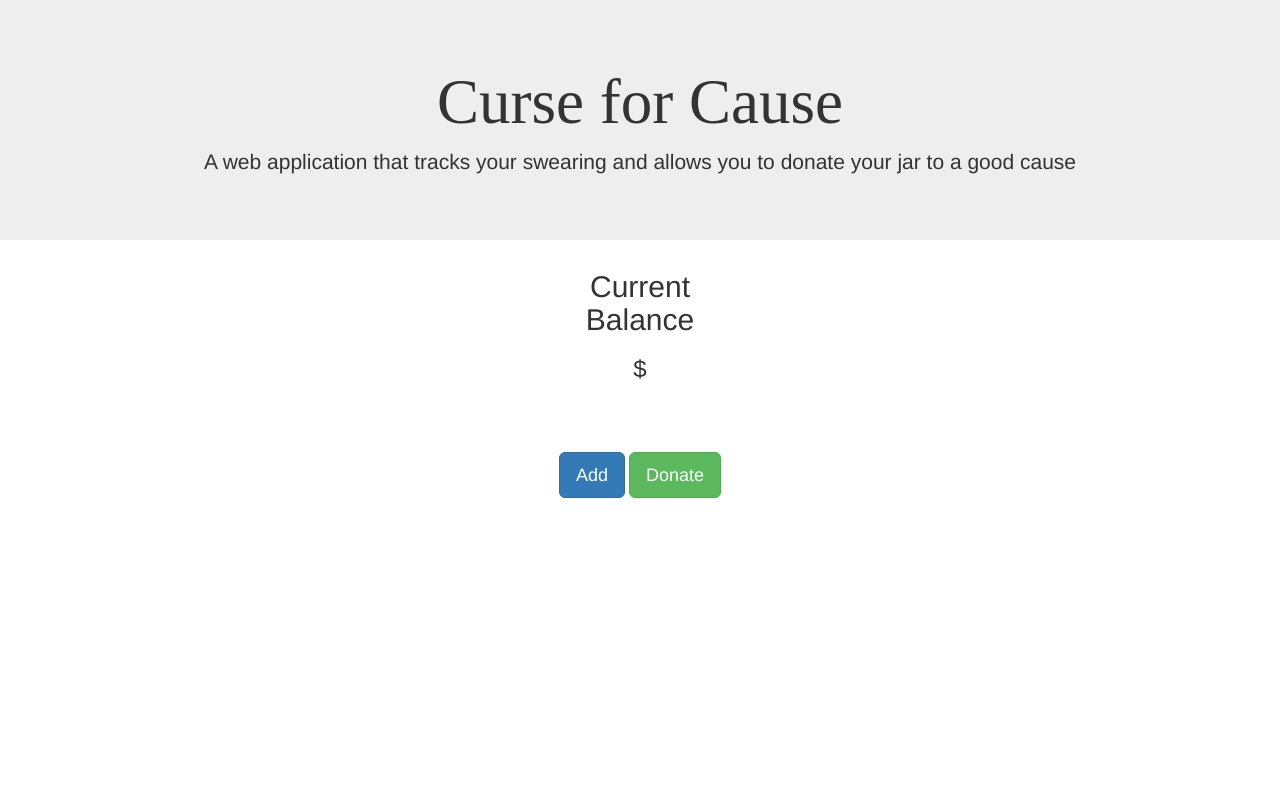
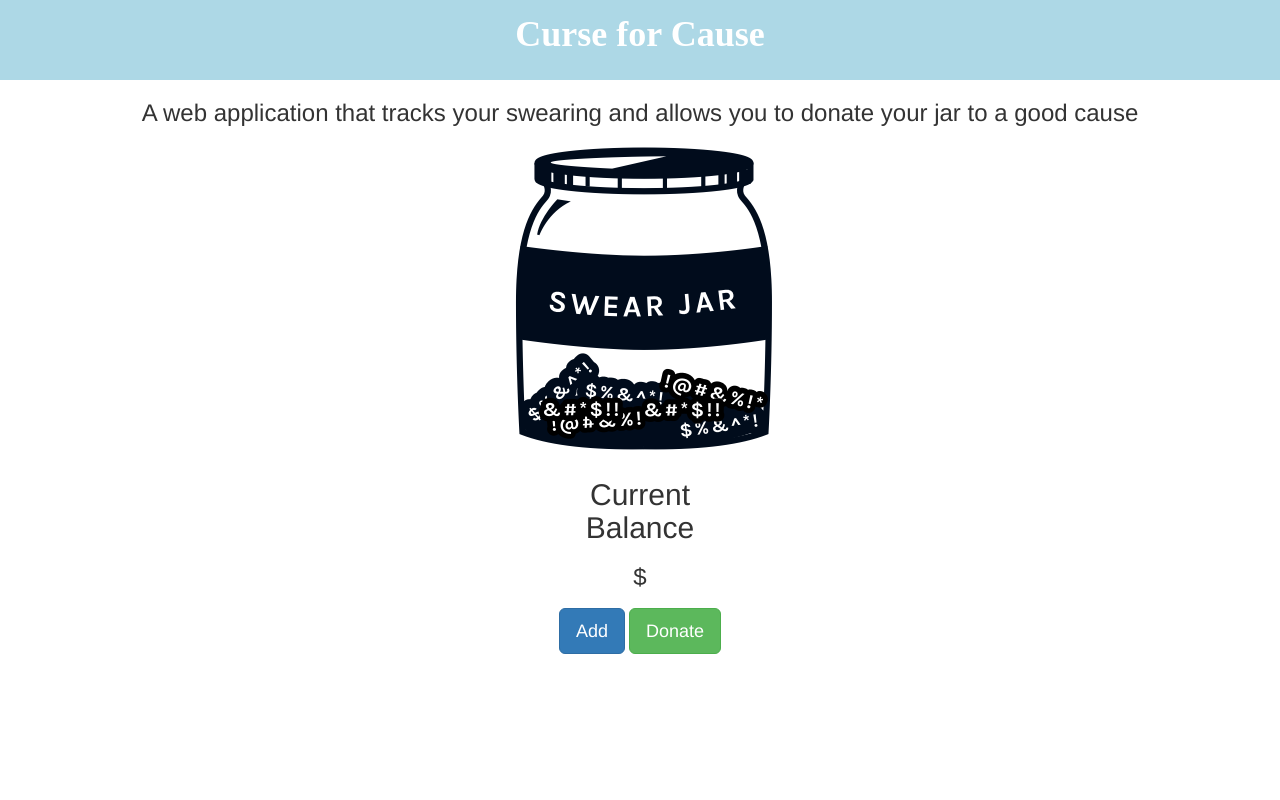
Before and after one commit to matthewhaotran/CurseForACause, a PHP site: page / in a window 1280 px wide. Run offline with PHP 8.4, Linux system fonts and the light colour scheme.

Commit message:
basic styling

```diff
--- a/public/index.html
+++ b/public/index.html
@@ -10,12 +10,12 @@
     <link href="https://maxcdn.bootstrapcdn.com/bootstrap/3.3.7/css/bootstrap.min.css" rel="stylesheet">
     <link rel="stylesheet" href="public/styles.css">
 </head>
-
 <body class="text-center">
-    <div class="jumbotron">
+    <div class="banner">
         <h1>Curse for Cause</h1>
-        <p>A web application that tracks your swearing and allows you to donate your jar to a good cause</p>
     </div>
+    <h3>A web application that tracks your swearing and allows you to donate your jar to a good cause</h3>
+    <img src="public/Images/swearJar.png" alt="">
     <div class="text-center">
         <div id="balanceBox">
             <h2>Current Balance</h2>
--- a/public/styles.css
+++ b/public/styles.css
@@ -1,10 +1,29 @@
+.banner {
+    background-color: lightblue;
+    top: 0px;
+    padding: 15px;
+}
+
 h1 {
-    color: red;
+    color: white;
     font-family: 'ITC Bauhaus';
+    margin-top: 0px;
+    font-weight: bold;
 }
 
 #balanceBox {
-    height: 157px;
+    height: 120px;
     width: 157px;
-    margin: 25px auto;
+    margin: 10px auto;
 }
+
+footer {
+    background-color: black;
+    bottom: 0px;
+    height: 50px;
+}
+
+html, body {
+    height: 100%;
+    margin: 0;
+  }
```
Also changed, not shown: public/Images/swearJar.png (added).
